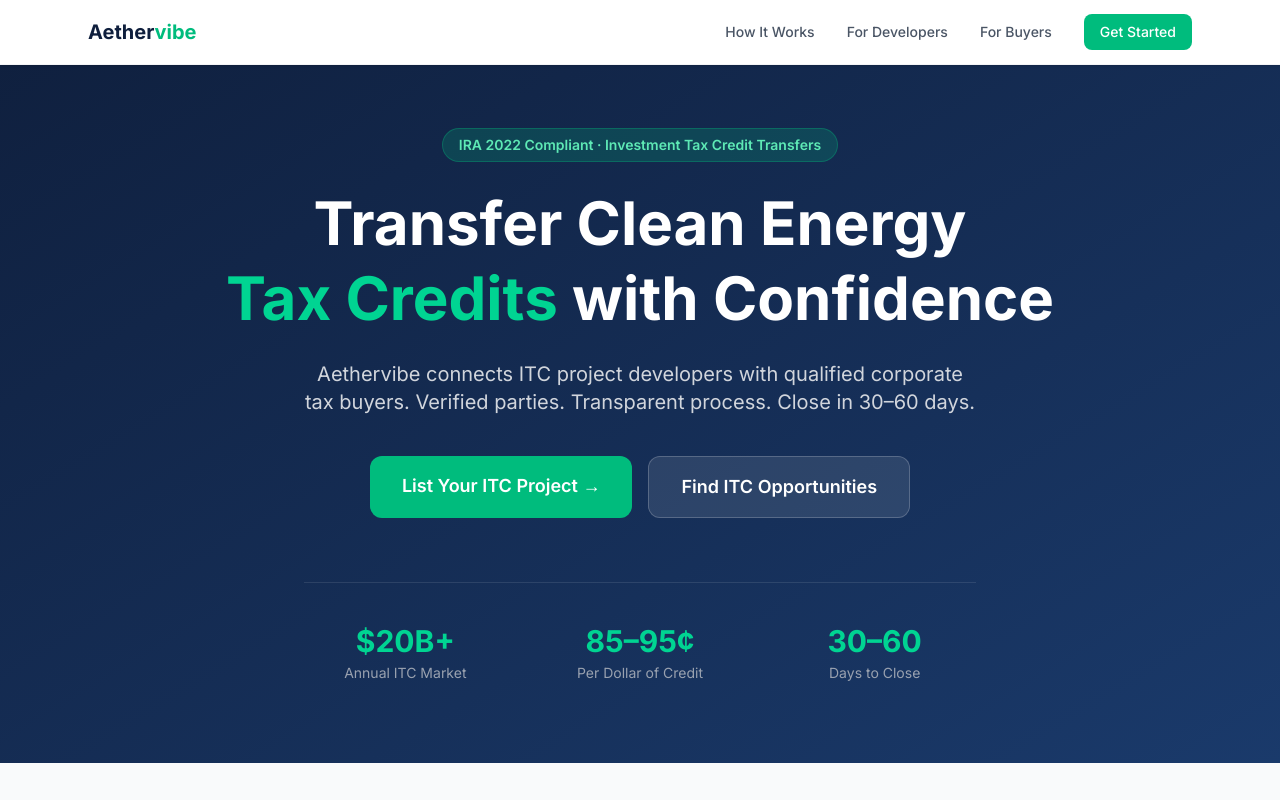
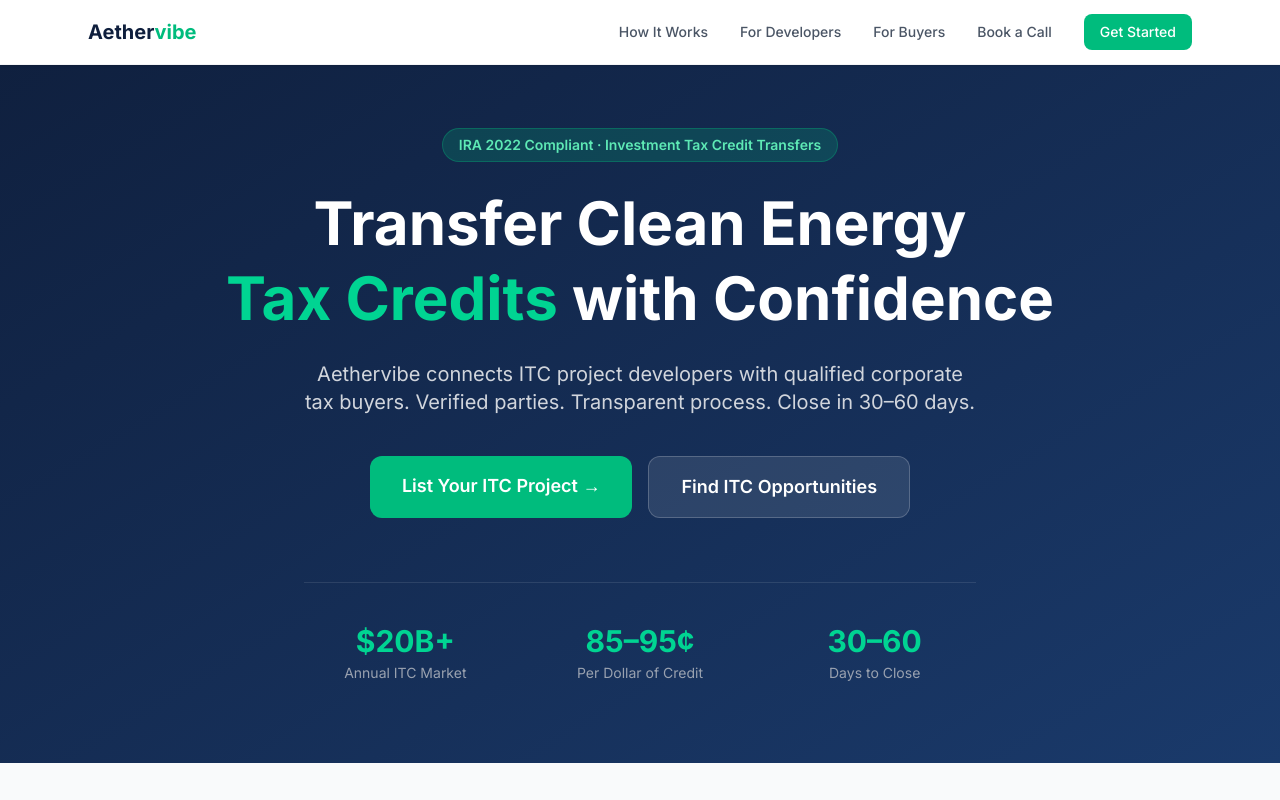
Before and after one commit to Aethervibe/aethervibe-website, a Next.js app: page / in a window 1280 px wide. Shown: the top 800 px of the page. Built offline with nearby package versions, Linux system fonts and the light colour scheme.

Commit message:
Add Book a Call Calendly link to Nav

```diff
--- a/components/Nav.tsx
+++ b/components/Nav.tsx
@@ -15,6 +15,9 @@ export default function Nav() {
           <a href="#how-it-works" className="hover:text-emerald-600 transition-colors">How It Works</a>
           <a href="#for-sellers" className="hover:text-emerald-600 transition-colors">For Developers</a>
           <a href="#for-buyers" className="hover:text-emerald-600 transition-colors">For Buyers</a>
+          <a href="https://calendly.com/ceo-aethervibe/itc-consultation" target="_blank" rel="noopener noreferrer" className="hover:text-emerald-600 transition-colors">
+            Book a Call
+          </a>
           <a href="#contact" className="bg-emerald-500 hover:bg-emerald-600 text-white px-4 py-2 rounded-lg transition-colors">
             Get Started
           </a>
@@ -32,6 +35,9 @@ export default function Nav() {
           <a href="#how-it-works" onClick={() => setOpen(false)}>How It Works</a>
           <a href="#for-sellers" onClick={() => setOpen(false)}>For Developers</a>
           <a href="#for-buyers" onClick={() => setOpen(false)}>For Buyers</a>
+          <a href="https://calendly.com/ceo-aethervibe/itc-consultation" target="_blank" rel="noopener noreferrer" onClick={() => setOpen(false)}>
+            Book a Call
+          </a>
           <a href="#contact" onClick={() => setOpen(false)} className="bg-emerald-500 text-white px-4 py-2 rounded-lg text-center">
             Get Started
           </a>
```
